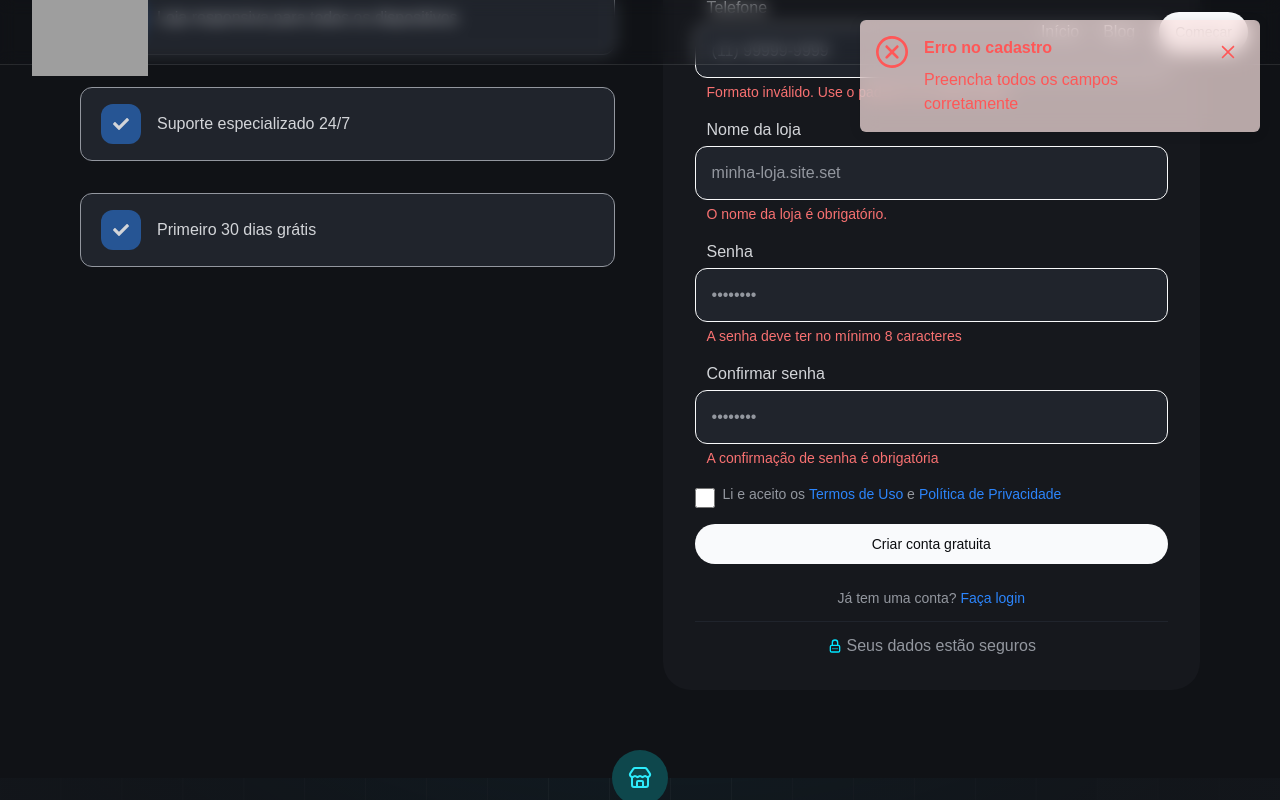
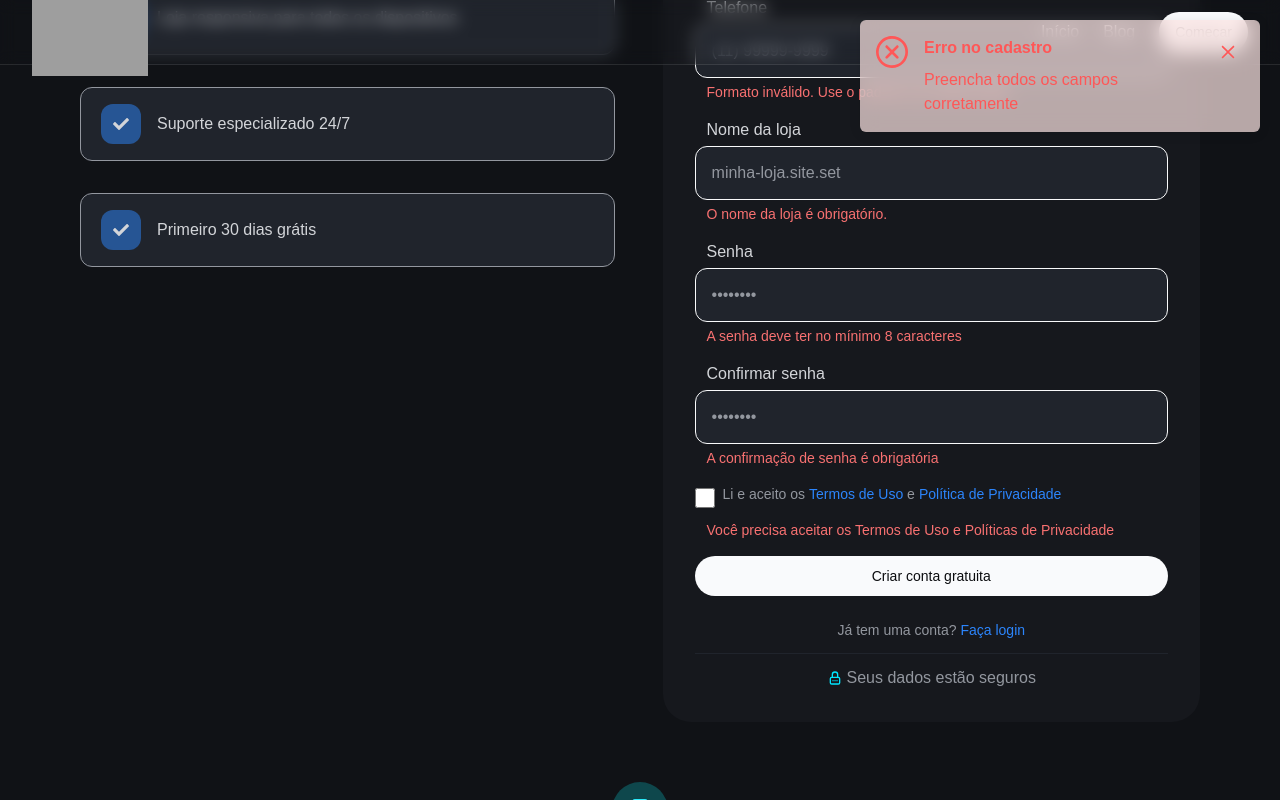
Before and after one commit to YasminFerrariDias/site-blog, a Next.js app: page /create-account in a window 1280 px wide. Both pictures are taken after a click on the button "Criar conta gratuita". Shown: the part 441-1241 px from the top of the page. Built offline with nearby package versions, Linux system fonts and the light colour scheme; grey boxes are pictures that could not be loaded; a web font is replaced by a local one.

Commit message:
Controle de checked no checkbox de termos de uso e politica de privacidade

```diff
--- a/src/templates/auth/features/form-create-account/form-create-account.tsx
+++ b/src/templates/auth/features/form-create-account/form-create-account.tsx
@@ -19,6 +19,8 @@ export function FormCreateAccount() {
     confirmPassword: '',
   })
 
+  const [consent, setConsent] = useState(false)
+
   const [erro, setErro] = useState<{
     namePeople?: string,
     email?: string,
@@ -26,6 +28,7 @@ export function FormCreateAccount() {
     nameStore?: string,
     password?: string,
     confirmPassword?: string,
+    consent?: string,
   }>({})
 
   function handleChange(nameField: string, value: string) {
@@ -35,21 +38,34 @@ export function FormCreateAccount() {
     })
 
     if (erro[nameField as keyof typeof erro]) {
-      setErro({ ...erro, [nameField]: undefined})
+      setErro({ ...erro, [nameField]: undefined })
+    }
+  }
+
+  function handleConsentChange(event: React.ChangeEvent<HTMLInputElement>) {
+    setConsent(event.target.checked)
+
+    if (erro.consent) {
+      setErro({ ...erro, consent: undefined })
     }
   }
 
   function validateForm() {
+    const erros: any = {}
+
     const result = registerSchema.safeParse(data)
 
     if (!result.success) {
-      const erros: any = {}
       result.error.issues.forEach((issue: z.ZodIssue) => {
         erros[issue.path[0]] = issue.message
       })
+    }
+    if (!consent) {
+      erros.consent = "Você precisa aceitar os Termos de Uso e Políticas de Privacidade"
+    }
 
-      return erros
-    }
+    return erros
+
     return {}
   }
 
@@ -139,13 +155,20 @@ export function FormCreateAccount() {
             <input
               type="checkbox"
               className="mt-1 h-5 w-5 accent-cyan-400 cursor-pointer"
+              checked={consent}
+              onChange={handleConsentChange}
             />
             <span className="text-body-sm">
               Li e aceito os
-              <Link href={"/termos-uso"} className="text-blue-200 ml-1">Termos de Uso</Link> e
+              <Link href={"/termos-uso"} className="text-blue-200 ml-1">Termos de Uso</Link>{' '} e
               <Link href={"/politica-privacidade"} className="text-blue-200 ml-1">Política de Privacidade</Link>
             </span>
           </label>
+          {erro.consent && (
+            <span className="text-red-400 text-sm ml-3">
+              {erro.consent}
+            </span>
+          )}
         </div>
 
         <Button
```
